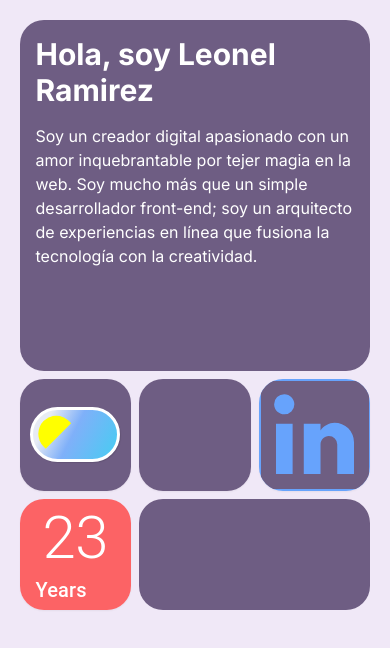
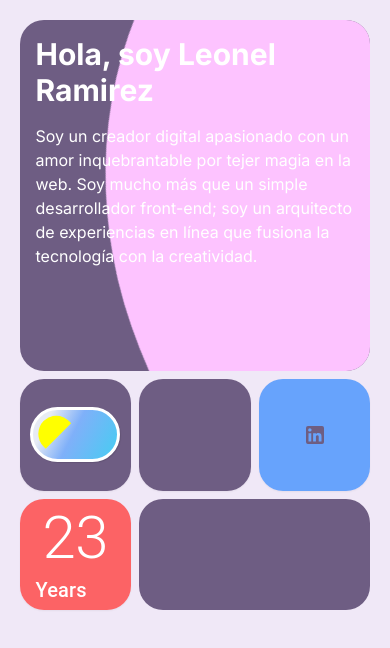
Before and after one commit to ethryan-ramart/Portfolio, a Next.js app: page / in a window 390 px wide. Shown: the top 648 px of the page. Built offline with nearby package versions, Linux system fonts and the light colour scheme.

Commit message:
feature/presentation-card-animation

```diff
--- a/src/app/globals.css
+++ b/src/app/globals.css
@@ -49,7 +49,55 @@
     opacity: 1;
   }
 }
+/* Estilo que dibuja un ovalo y gira sobre su propio eje infinitamente */
+.ola {
+  position: absolute;
+  top: -250px;
+  left: 20%;
+  width: 1000px;
+  height: 900px;
+  background-color: #fdc3ff;
+  border-radius: 56%;
+  animation: rotate 5s linear infinite;
+}
+.ola2{
+  position: absolute;
+  top: -250px;
+  left: 20%;
+  width: 1000px;
+  height: 900px;
+  background-color: white;
+  border-radius: 56%;
+  animation: rotate 5s linear infinite;
+}
 
+@keyframes rotate {
+  0% {
+    transform: rotate(0deg);
+  }
+  100% {
+    transform: rotate(360deg);
+  }
+}
+
+/* Iconos */
+.icono {
+  font-size: 1500%; /* Tamaño inicial del icono */
+}
+
+/* Cambia el tamaño del icono en pantallas más pequeñas */
+@media (max-width: 1030px) {
+  .icono {
+    font-size: 1000%;
+  }
+}
+
+/* Cambia el tamaño del icono en pantallas aún más pequeñas */
+@media (max-width: 480px) {
+  .icono {
+    font-size: 700%;
+  }
+}
 
 /* Awake switch */
 .switch {
--- a/src/app/page.jsx
+++ b/src/app/page.jsx
@@ -23,7 +23,7 @@
           target="_blank"
           className="flex flex-col justify-center items-center bg-[#1178ff9c] dark:bg-[#49a7ff56] rounded-3xl relative overflow-hidden col-span-1 aspect-square shadow-sm cursor-pointer hover:scale-[103%] transition duration-300 ease-in-out"
         >
-          <LinkedIn sx={{ fontSize: "900%" }} />
+          <LinkedIn className="icono"/>
         </a>
         <div className="flex flex-col text-white rounded-3xl flex relative overflow-hidden aspect-square shadow-sm bg-[#ff4848d3] p-4 justify-center items-center">
           <AgeCard />
--- a/src/components/PresentationCard.jsx
+++ b/src/components/PresentationCard.jsx
@@ -3,10 +3,11 @@
 export default function PresentationCard() {
   return (
     <div className="h-full md:w-8/12 absolute top-0 left-0 p-4 md:p-8 flex flex-col justify-start  md:justify-end">
-      <h1 className="text-3xl md:text-xl lg:text-5xl font-bold text-white mb-4 md:mb-5">
+      <div className="ola z-10"></div>
+      <h1 className="text-3xl md:text-xl lg:text-5xl font-bold text-white mb-4 md:mb-5 z-10">
         Hola, soy Leonel Ramirez
       </h1>
-      <p className="text-md md:text-lg lg:text-2xl text-white">
+      <p className="text-md md:text-lg lg:text-2xl text-white z-20">
         Soy un creador digital apasionado con un amor inquebrantable por tejer
         magia en la web. Soy mucho más que un simple desarrollador front-end;
         soy un arquitecto de experiencias en línea que fusiona la tecnología con
```
